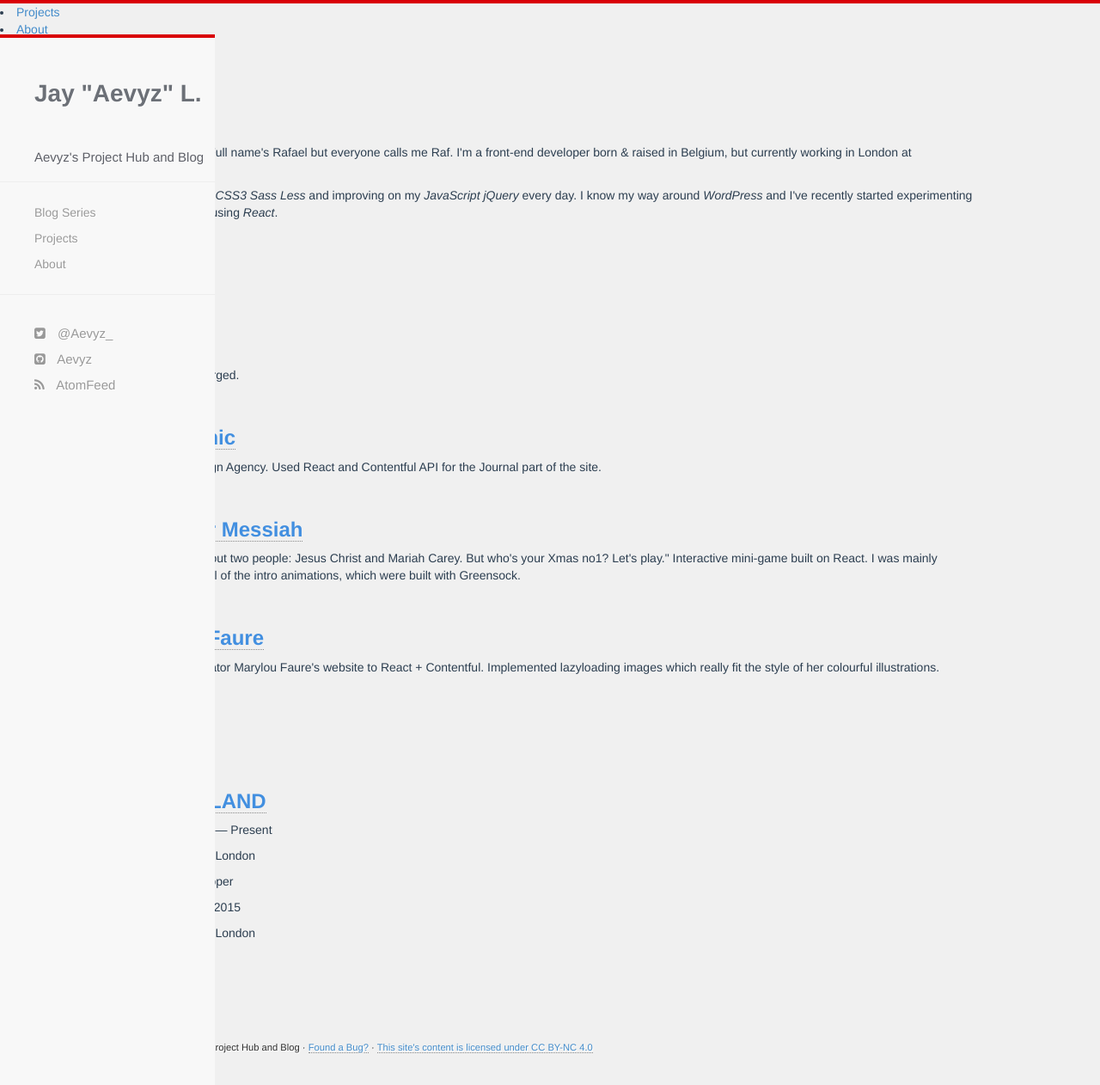
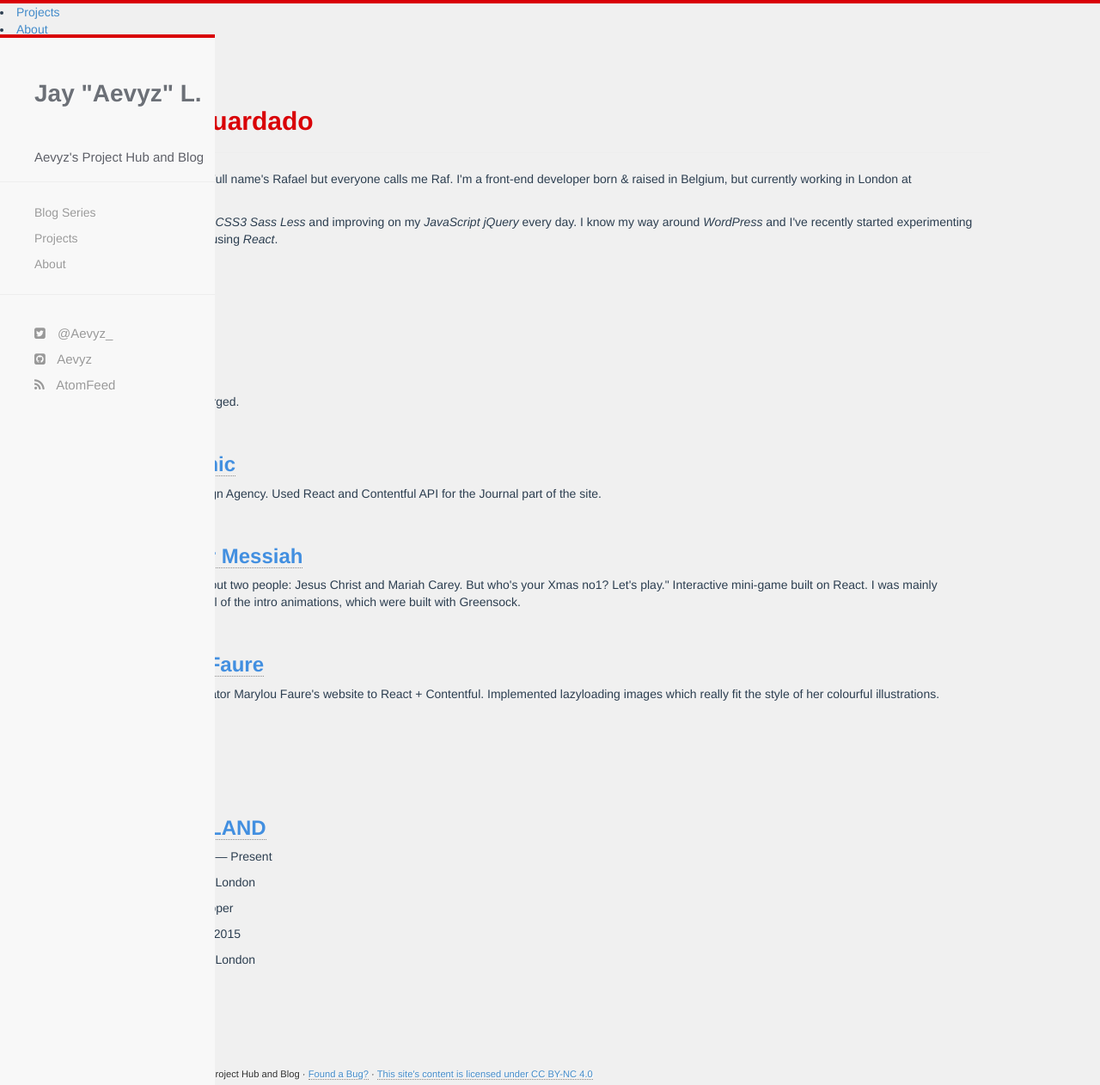
Before and after one commit to jguardado39/jguardado39.github.io, a Jekyll site: the page built from about.html, in a window 1280 px wide and 1262 px high. Shown: the whole window at 86% size. Built offline with Jekyll 4.4.1, drawn with Linux system fonts in a browser that asks for light colours.

Commit message:
upd 041717

```diff
--- a/about.html
+++ b/about.html
@@ -15,7 +15,8 @@
         <div class="block__inner">
         <div class="content content--about">
         <div class="content__tag-wrapper">
-          <h2 class="content__tag">Who</h2>
+          <h2 class="content__tag">John Guardado</h2>
+          <hr>
         </div>
         <div class="content__inner">
           <p>Hey what's up? Full name's Rafael but everyone calls me Raf. I'm a front-end developer born &amp; raised in Belgium, but currently working in London at NEVERBLAND.</p>
```
